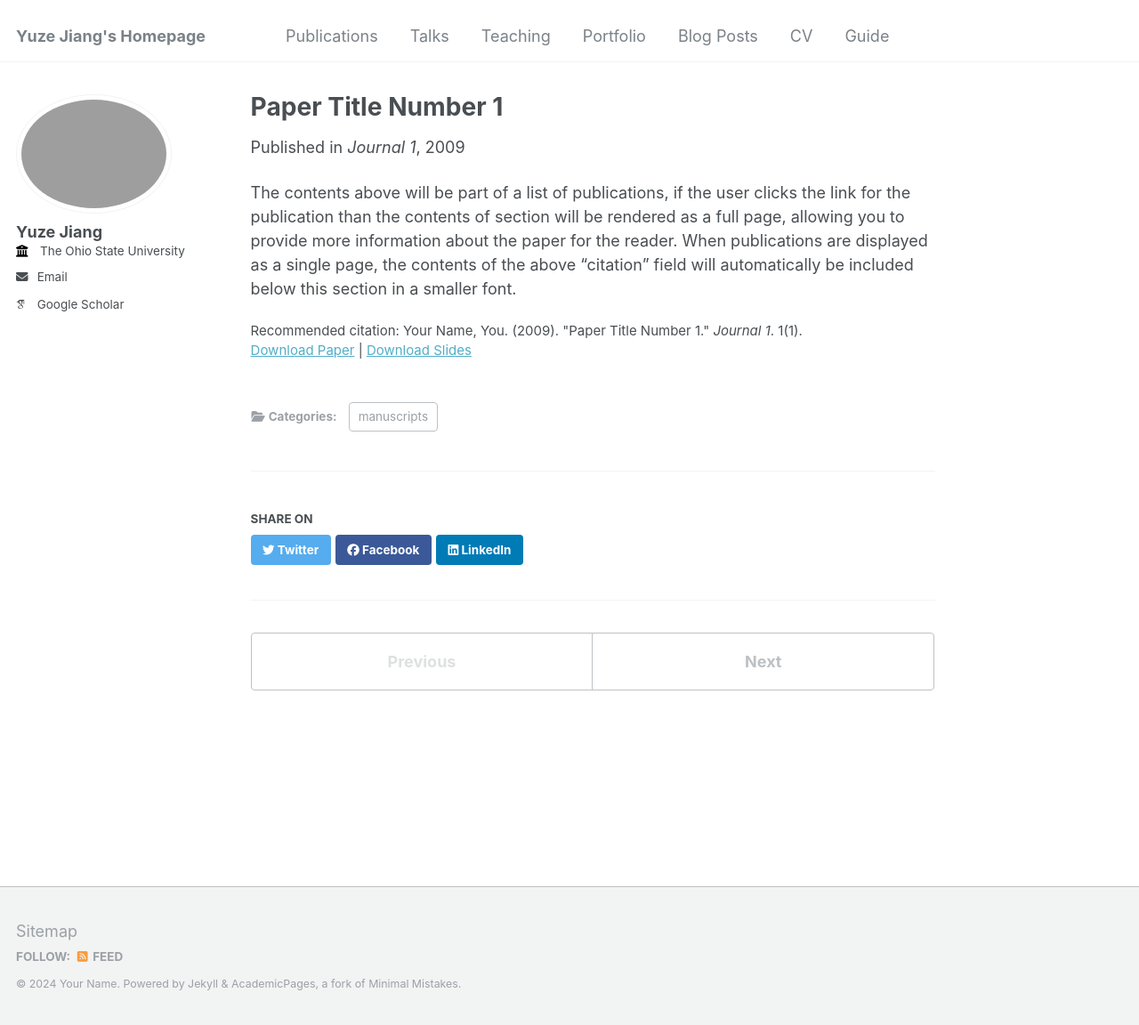
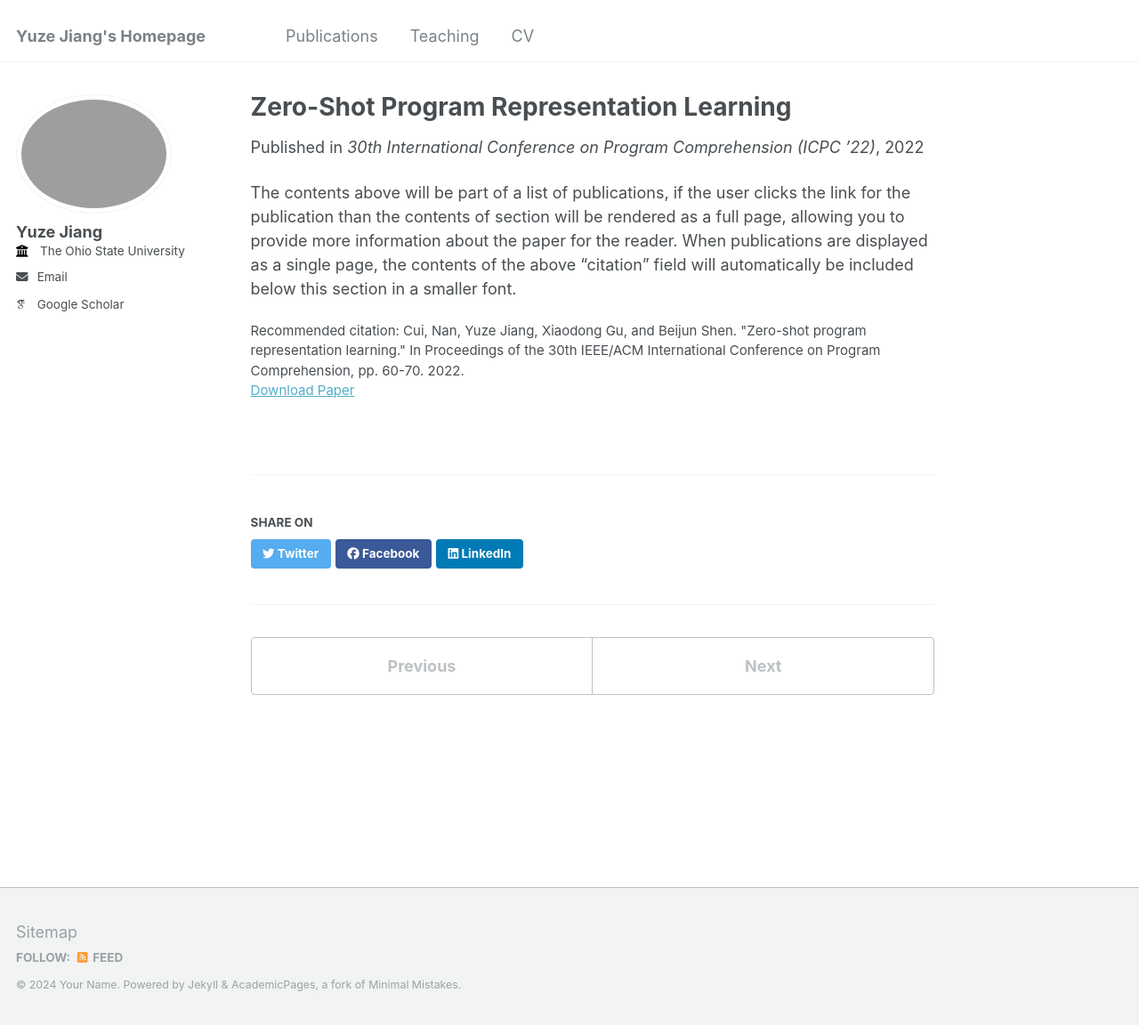
Before and after one commit to jyz-1201/jyz-1201.github.io, a Jekyll site: the page built from _publications/2009-10-01-paper-title-number-1.md, in a window 1280 px wide and 1152 px high. Shown: the whole window at 89% size. Built offline with Jekyll 4.4.1, drawn with Linux system fonts in a browser that asks for light colours; some web fonts are replaced.

Commit message:
update navigation and paper 1

```diff
--- a/_data/navigation.yml
+++ b/_data/navigation.yml
@@ -8,20 +8,8 @@ main:
   - title: "Publications"
     url: /publications/
 
-  - title: "Talks"
-    url: /talks/
-
   - title: "Teaching"
     url: /teaching/
 
-  - title: "Portfolio"
-    url: /portfolio/
-
-  - title: "Blog Posts"
-    url: /year-archive/
-
   - title: "CV"
     url: /cv/
-
-  - title: "Guide"
-    url: /markdown/
--- a/_publications/2009-10-01-paper-title-number-1.md
+++ b/_publications/2009-10-01-paper-title-number-1.md
@@ -1,14 +1,13 @@
 ---
-title: "Paper Title Number 1"
-collection: publications
-category: manuscripts
+title: "Zero-Shot Program Representation Learning"
+collection: # publications
+category: # manuscripts
 permalink: /publication/2009-10-01-paper-title-number-1
-excerpt: 'This paper is about the number 1. The number 2 is left for future work.'
-date: 2009-10-01
-venue: 'Journal 1'
-slidesurl: 'http://academicpages.github.io/files/slides1.pdf'
-paperurl: 'http://academicpages.github.io/files/paper1.pdf'
-citation: 'Your Name, You. (2009). &quot;Paper Title Number 1.&quot; <i>Journal 1</i>. 1(1).'
+excerpt: # 'This paper is about the number 1. The number 2 is left for future work.'
+date: 2022-04-18
+venue: '30th International Conference on Program Comprehension (ICPC ’22)'
+slidesurl: # 'http://academicpages.github.io/files/slides1.pdf'
+paperurl: 'https://arxiv.org/pdf/2204.08360'
+citation: 'Cui, Nan, Yuze Jiang, Xiaodong Gu, and Beijun Shen. "Zero-shot program representation learning." In Proceedings of the 30th IEEE/ACM International Conference on Program Comprehension, pp. 60-70. 2022.'
 ---
-
 The contents above will be part of a list of publications, if the user clicks the link for the publication than the contents of section will be rendered as a full page, allowing you to provide more information about the paper for the reader. When publications are displayed as a single page, the contents of the above "citation" field will automatically be included below this section in a smaller font.
```
